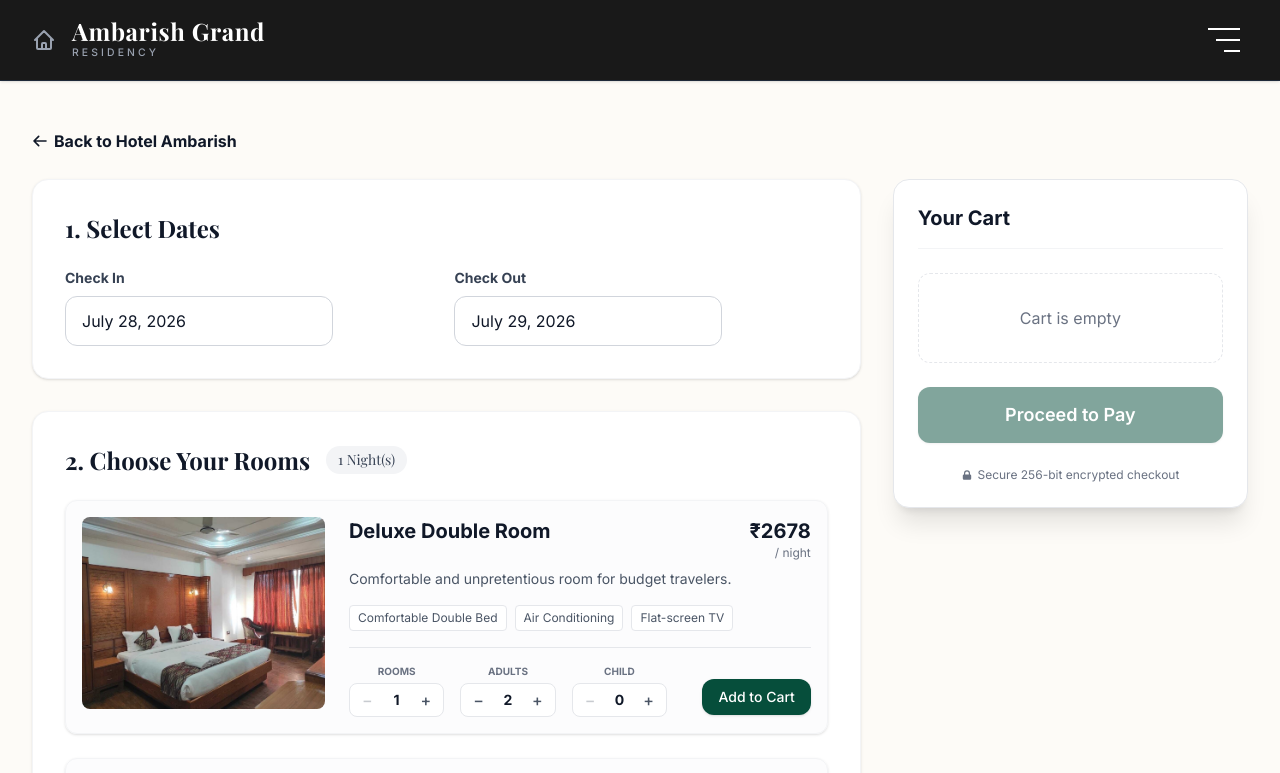
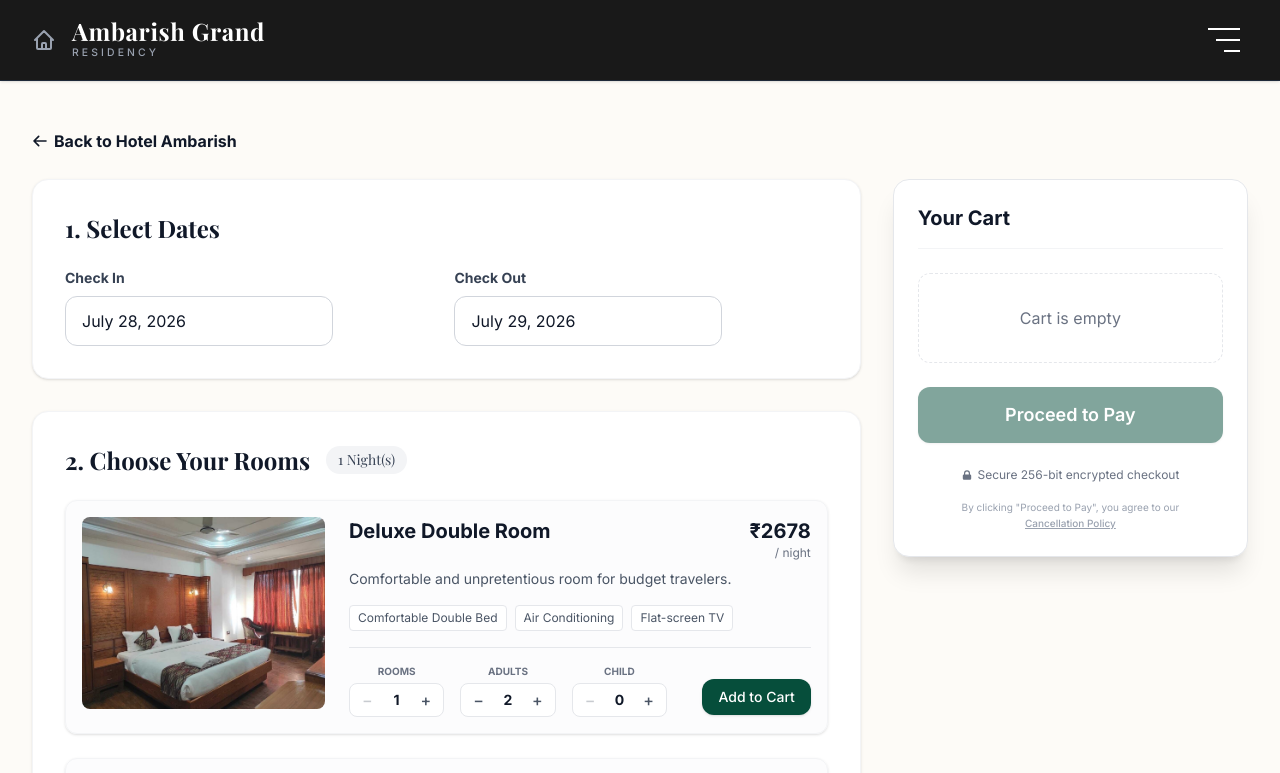
Before and after one commit to bijeshsingha/divineview, a Next.js app: page /ambarish/book in a window 1280 px wide. Shown: the top 773 px of the page. Built offline with nearby package versions, Linux system fonts and the light colour scheme; a web font is replaced by a local one.

Commit message:
feat: add policy agreement link to checkout buttons

```diff
--- a/src/components/BookingFlow.tsx
+++ b/src/components/BookingFlow.tsx
@@ -465,13 +465,17 @@ export default function BookingFlow({ hotel = "divine-view" }: { hotel?: "divine
                 <svg className="w-3 h-3 mr-1" fill="currentColor" viewBox="0 0 20 20"><path fillRule="evenodd" d="M5 9V7a5 5 0 0110 0v2a2 2 0 012 2v5a2 2 0 01-2 2H5a2 2 0 01-2-2v-5a2 2 0 012-2zm8-2v2H7V7a3 3 0 016 0z" clipRule="evenodd" /></svg>
                 Secure 256-bit encrypted checkout
               </p>
+              <p className="text-[10px] text-center text-gray-400 mt-3 leading-relaxed">
+                By clicking &quot;Proceed to Pay&quot;, you agree to our <br/>
+                <Link href="/policies" target="_blank" className="underline hover:text-gray-700 font-medium">Cancellation Policy</Link>
+              </p>
             </div>
           </Card>
         </div>
       </div>
 
       {/* MOBILE PERSISTENT BOTTOM BAR */}
-      <div className="lg:hidden fixed bottom-0 left-0 right-0 bg-white border-t border-gray-200 p-4 shadow-[0_-10px_40px_rgba(0,0,0,0.1)] z-50">
+      <div className="lg:hidden fixed bottom-0 left-0 right-0 bg-white border-t border-gray-200 px-4 pt-3 pb-4 shadow-[0_-10px_40px_rgba(0,0,0,0.1)] z-50">
         <div className="flex justify-between items-center max-w-7xl mx-auto">
           <div>
             <p className="text-xs text-gray-500 uppercase font-bold">Total ({nights} Nights)</p>
@@ -485,6 +489,11 @@ export default function BookingFlow({ hotel = "divine-view" }: { hotel?: "divine
             {isProcessing ? "Wait..." : cart.length === 0 ? "Add Rooms" : "Pay Now"}
           </button>
         </div>
+        {cart.length > 0 && (
+          <p className="text-[10px] text-center text-gray-400 mt-2">
+            By proceeding, you agree to our <Link href="/policies" target="_blank" className="underline">Cancellation Policy</Link>
+          </p>
+        )}
       </div>
 
     </div>
```
